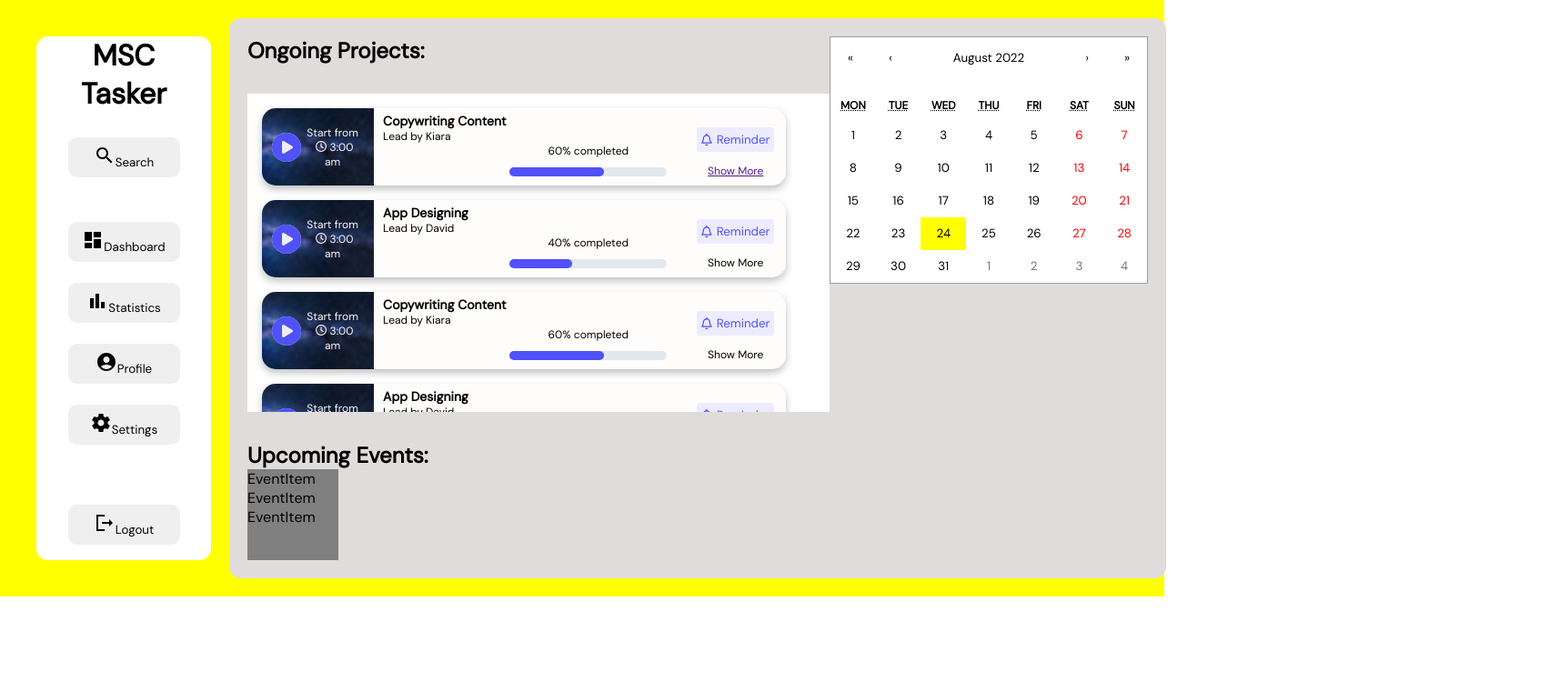
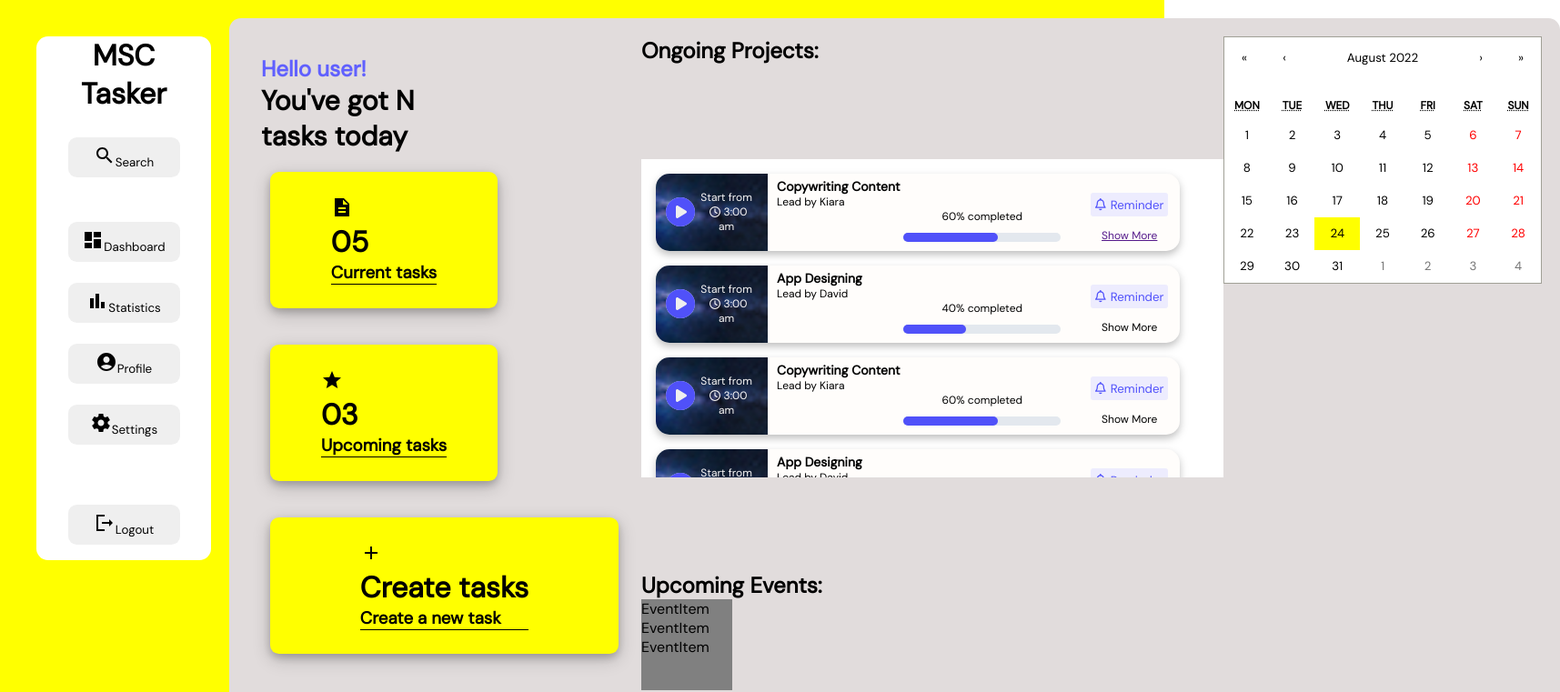
Before and after one commit to 0xSidBanerjee/Manpower-Management, a React (Create React App) app: page / in a window 1280 px wide. Shown: the top 761 px of the page at 91% size, 1715 px wide, since content can reach past the window. Built offline with nearby package versions, Linux system fonts and the light colour scheme.

Commit message:
Added the header component in the dashboard

```diff
--- a/src/App.js
+++ b/src/App.js
@@ -4,6 +4,7 @@ import ProjectContainer from "./Components/landing/ProjectContainer";
 import ReactCalender from "./Components/calendar/Calendar";
 import EventContainer from "./Components/landing/Eventcontainer";
 import Sidebar from "./Components/sidebar/Sidebar";
+import Header from "./Components/header/Header";
 
 function App() {
   return (
@@ -12,6 +13,7 @@ function App() {
         <Sidebar />
       </div>
       <div className="body-container">
+      <Header />
         <div className="top-container">
           <ProjectContainer />
           <EventContainer />
--- /dev/null
+++ b/src/components/header/Header.css
@@ -0,0 +1,58 @@
+.info-1 > h3{
+
+    font-size: 30px;
+}
+.info-1 > h2{
+    color: rgb(96, 96, 255);
+}
+
+
+.lower-header .tasks{
+    padding: 20px 15px;
+    display: flex;
+    align-items: center;
+    justify-content: space-between;
+    flex-wrap: wrap;
+}
+
+.lower-header .tasks .task {
+    width: 250px;
+    height: 150px;
+    background: rgb(255, 255, 0);
+    border-radius: 0.6rem;
+    margin: 20px 10px;
+    display: flex;
+    cursor: pointer;
+    align-items: center;
+    justify-content: space-around;
+    box-shadow: 0 4px 8px 0 rgba(0, 0, 0, 0.2), 0 6px 20px 0 rgba(0, 0, 0, 0.19);
+}
+.box{
+    border-bottom: 1.5px solid black;
+}
+.lower-header .tasks .create-task {
+    width: 383px;
+    height: 150px;
+    background: rgb(255, 255, 0);
+    border-radius: 0.6rem;
+    margin: 20px 10px;
+    display: flex;
+    cursor: pointer;
+    align-items: center;
+    justify-content: space-around;
+    box-shadow: 0 4px 8px 0 rgba(0, 0, 0, 0.2), 0 6px 20px 0 rgba(0, 0, 0, 0.19);
+}
+/* .lower-header .tasks .create-task span {
+    background: white;
+    border-radius: 50%;
+    padding: 0.3rem;
+}
+.lower-header .tasks .task span {
+    background: white;
+    border-radius: 50%;
+    padding: 0.3rem;
+} */
+
+.lower-header .tasks .task:hover{
+    box-shadow: none;
+}
--- /dev/null
+++ b/src/components/header/Header.js
@@ -0,0 +1,52 @@
+import React from 'react'
+import './Header.css'
+import {StarSharp, AddSharp, DescriptionSharp} from '@mui/icons-material';
+
+function Header() {
+    return (
+        <div>
+            <div className="lower-header">
+
+
+                <div className="tasks">
+                    <div className="update">
+                        <div className="info-1">
+                            <h2>Hello user!</h2>
+                            <h3>You've got N <br/>tasks today</h3>
+                        </div>
+
+                    </div>
+                    <div className="task">
+                        <div className="box">
+                            <DescriptionSharp/>
+                            <h1>05</h1>
+                            <h3>Current tasks</h3>
+                        </div>
+
+                    </div>
+                    <div className="task">
+                        <div className="box">
+                            <StarSharp/>
+                            <h1>03</h1>
+                            <h3>Upcoming tasks</h3>
+                        </div>
+
+                    </div>
+                    <div className="create-task">
+                        <div className="box">
+                            <AddSharp/>
+                            <h1>Create tasks</h1>
+                            <h3>Create a new task</h3>
+                        </div>
+
+                    </div>
+                </div>
+
+
+
+            </div>
+        </div>
+    )
+}
+
+export default Header
--- a/src/components/sidebar/Sidebar.js
+++ b/src/components/sidebar/Sidebar.js
@@ -1,6 +1,6 @@
 import React from 'react'
 import './Sidebar.css'
-import {SearchSharp, DashboardSharp, RateReviewSharp, BarChartSharp, AccountCircleSharp, SettingsSharp, LogoutSharp} from '@mui/icons-material';
+import {SearchSharp, DashboardSharp, BarChartSharp, AccountCircleSharp, SettingsSharp, LogoutSharp} from '@mui/icons-material';
 
 function Sidebar() {
   return (
```
